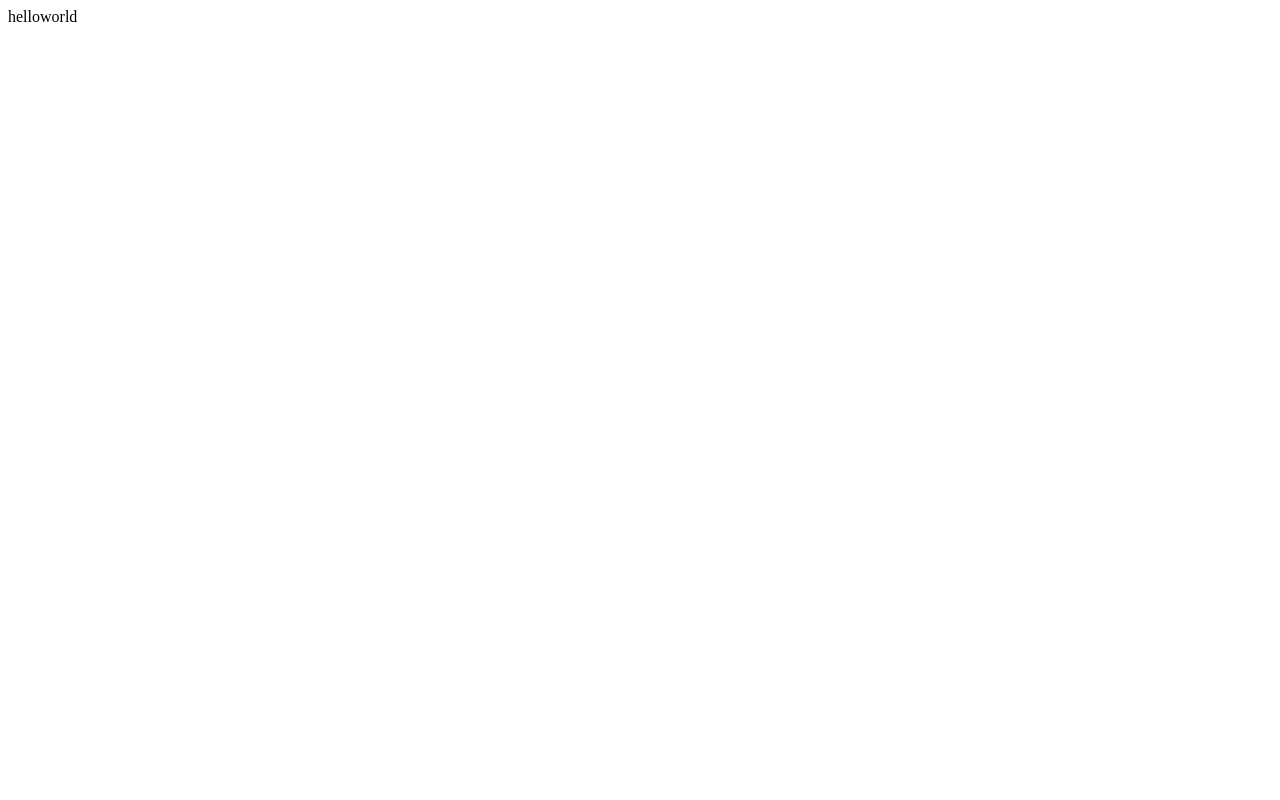
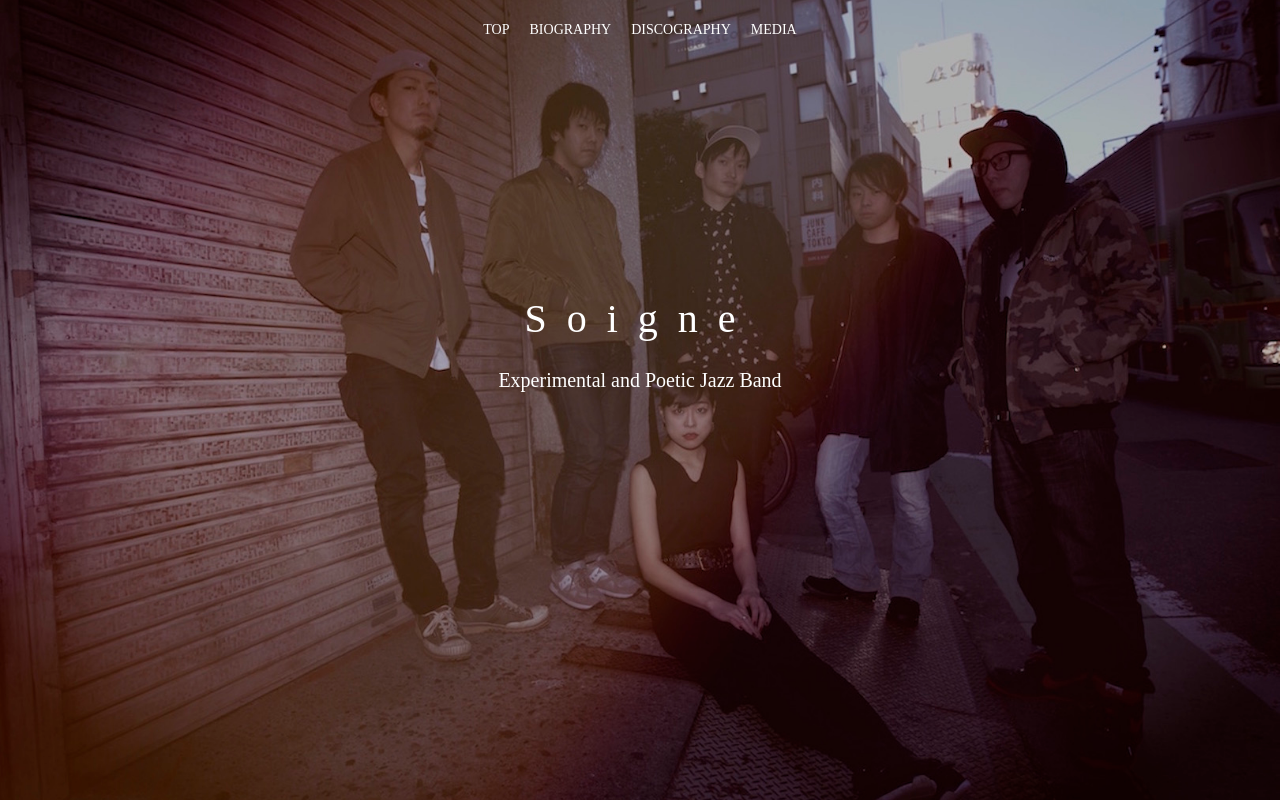
Before and after one commit to soignetokyo/soigne.github.io, a plain HTML site: page index.html in a window 1280 px wide. Drawn offline with Linux system fonts and the light colour scheme.

Commit message:
add top page demo

```diff
--- /dev/null
+++ b/css/main.css
@@ -0,0 +1,60 @@
+body {
+  background-image: url('../img/top.jpg');
+  background-position: center center;
+  background-attachment: fixed;
+  background-size: cover;
+}
+
+/* fonts */
+
+h1 {
+  font-family: "Trade Gothic W01", "Hiragino Kaku Gothic ProN";
+  letter-spacing: 20px;
+  font-size: 40px;
+  font-weight: 100;
+  color: white;
+}
+
+h2 {
+  font-family: "Trade Gothic W01", "Hiragino Kaku Gothic ProN";
+  font-size: 20px;
+  font-weight: 100;
+  color: white;
+}
+
+p {
+  font-family: "Trade Gothic W01", "Hiragino Kaku Gothic ProN";
+  color: white;
+}
+
+/* basic */
+
+header {
+  height: 60px;
+  display: flex;
+  justify-content: center;
+}
+
+header p {
+  font-family: "Trade Gothic W01", "Hiragino Kaku Gothic ProN";
+  color: white;
+  font-size: 14px;
+  margin-left: 10px;
+  margin-right: 10px;
+}
+
+
+/* components */
+
+.top-wrapper {
+  margin-top: 200px;
+  display: table;
+	width: 100%;
+	height: 100%;
+}
+
+.top-text {
+  display: table-cell;
+	text-align: center;
+	vertical-align: middle;
+}
--- a/index.html
+++ b/index.html
@@ -1 +1,30 @@
-helloworld
+<!DOCTYPE html>
+<html>
+<head>
+  <meta http-equiv="X-UA-Compatible" content="IE=edge">
+  <meta charset="utf-8">
+  <meta name="description" content="">
+  <meta name="author" content="ukkary">
+  <meta name="viewport" content="width=device-width, initial-scale=1">
+  <link rel="stylesheet" href="css/main.css">
+  <link rel="shortcut icon" href="">
+  <title>soigne web page</title>
+</head>
+
+<body>
+  <header>
+    <p>TOP</p>
+    <p>BIOGRAPHY</p>
+    <p>DISCOGRAPHY</p>
+    <p>MEDIA</p>
+  </header>
+
+  <div class="top-wrapper">
+    <div class="top-text">
+      <h1>Soigne</h1>
+      <h2>Experimental and Poetic Jazz Band</h2>
+    </div>
+  </div>
+
+</body>
+</html>
```
Also changed, not shown: img/top.jpg (added).
